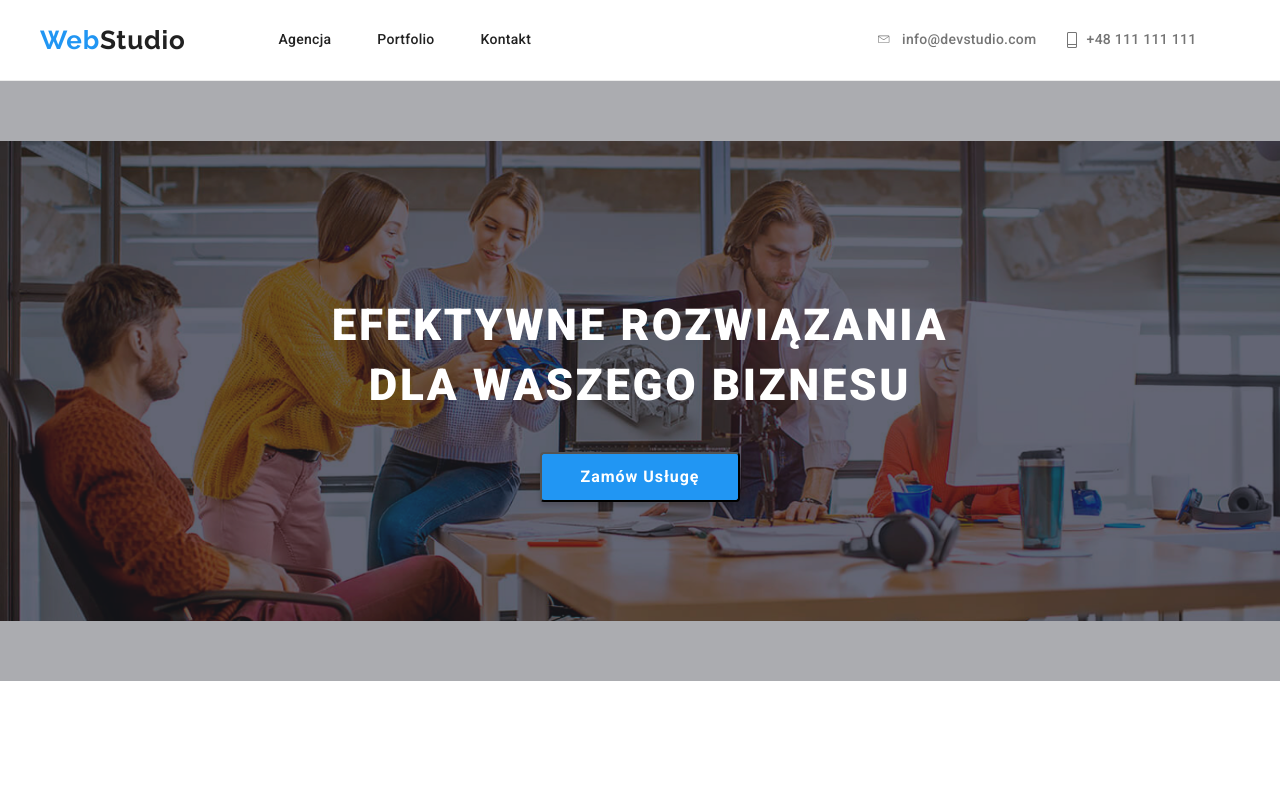
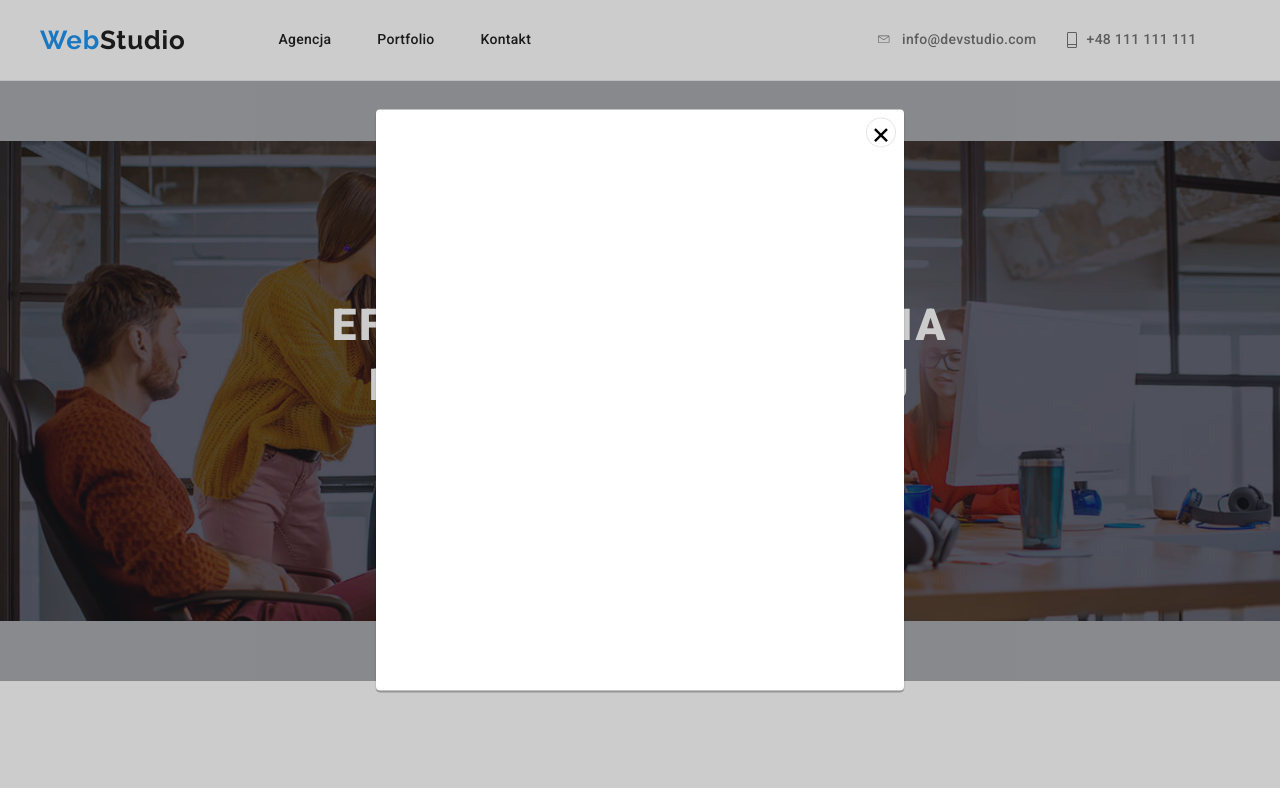
Before and after one commit to KrisDut/goit-markup-hw-05, a plain HTML site: page index.html in a window 1280 px wide. Both pictures are taken after a click on the button "Zamów Usługę". Shown: the top 788 px of the page. Drawn offline with nearby package versions, Linux system fonts and the light colour scheme; files whose address does not match are found by name.

Commit message:
add modal

```diff
--- a/index.html
+++ b/index.html
@@ -26,7 +26,7 @@
               >Web<span id="studio-nav">Studio</span></a
             >
           </li>
-          <li><a href="" class="agencja-nav">Agencja</a></li>
+          <li><a href="index.html" class="agencja-nav">Agencja</a></li>
           <li><a href="portfolio.html" class="portfolio-nav">Portfolio</a></li>
           <li><a href="" class="kontakt-nav">Kontakt</a></li>
 
@@ -49,7 +49,7 @@
       <section class="section-1-index">
         <div class="bg">
           <h1 class="h1-index">EFEKTYWNE ROZWIĄZANIA DLA WASZEGO BIZNESU</h1>
-          <button class="button-index">
+          <button class="button-index" data-modal-open>
             <a class="zamow">Zamów Usługę</a>
           </button>
         </div>
@@ -562,6 +562,13 @@
         </div>
       </div>
     </footer>
+
+<div class="backdrop is-hidden" data-modal>
+  <div class="modal">
+    <button type="button" class="close-btn" data-modal-close><div class="x">×</div></button>
+  </div>
+</div>
+
     <script src="./js/modal.js"></script>
   </body>
 </html>
--- a/style.css
+++ b/style.css
@@ -25,6 +25,7 @@ ul {
 .nav {
   display: flex;
   width: 1200px;
+  height: 80px;
   align-items: center;
   background-color: #ffffff;
   padding-left: 0px;
@@ -32,6 +33,7 @@ ul {
 
 .webstudio-nav {
   display: flex;
+  align-items: stretch;
   align-content: center;
   height: 31px;
   font-family: Raleway;
@@ -53,6 +55,7 @@ ul {
 
 .agencja-nav {
   display: flex;
+  align-items: stretch;
   align-content: center;
   font-family: Roboto;
   font-style: normal;
@@ -64,10 +67,12 @@ ul {
   color: #212121;
   cursor: pointer;
   margin-right: 46px;
+  transition-property: color;
 }
 
 .portfolio-nav {
   display: flex;
+  align-items: stretch;
   align-content: center;
   font-family: Roboto;
   font-style: normal;
@@ -83,6 +88,7 @@ ul {
 
 .kontakt-nav {
   display: flex;
+  align-items: stretch;
   align-content: center;
   font-family: Roboto;
   font-style: normal;
@@ -102,6 +108,7 @@ ul {
 
 .mail-nav {
   display: flex;
+  align-items: stretch;
   align-content: center;
   font-family: Roboto;
   font-style: normal;
@@ -128,6 +135,7 @@ ul {
 
 .tel-nav {
   display: flex;
+  align-items: stretch;
   align-content: center;
   font-family: Roboto;
   font-style: normal;
@@ -147,8 +155,6 @@ ul {
 .mail-nav:hover,
 .tel-nav:hover {
   color: #2196f3;
-  transition-duration: 250ms;
-  transition-timing-function: cubic-bezier(0.4, 0, 0.2, 1);
 }
 
 .section-1-index {
@@ -170,7 +176,7 @@ ul {
   height: 100%;
   width: 100%;
   background-color: rgba(47, 48, 58, 0.4);
-  display: inline-flex;
+  display: flex;
   flex-direction: column;
   align-items: center;
   justify-content: center;
@@ -191,16 +197,63 @@ ul {
 }
 
 .button-index {
+  display: flex;
   width: 200px;
   height: 50px;
   background: #2196f3;
   box-shadow: 0px 4px 4px rgba(0, 0, 0, 0.15);
   border-radius: 4px;
+  justify-content: center;
+  align-items: center;
+}
+
+.backdrop {
+  position: fixed;
+  left: 0;
+  top: 0;
+  height: 100%;
+  width: 100%;
+  background: rgba(0, 0, 0, 0.2);
+}
+
+.modal {
+  position: absolute;
+  left: 50%;
+  top: 50%;
+  transform: translate(-50%, -50%);
+  width: 528px;
+  height: 581px;
+  background: #ffffff;
+  box-shadow: 0px 1px 3px rgba(0, 0, 0, 0.12), 0px 1px 1px rgba(0, 0, 0, 0.14),
+    0px 2px 1px rgba(0, 0, 0, 0.2);
+  border-radius: 4px;
+}
+
+.close-btn {
+  position: absolute;
+  display: flex;
+  top: 8px;
+  right: 8px;
+  width: 30px;
+  height: 30px;
+  background: #ffffff;
+  border: 1px solid rgba(0, 0, 0, 0.1);
+  border-radius: 50%;
+  align-items: center;
+  justify-content: center;
+}
+
+.is-hidden {
+  opacity: 0;
+  visibility: hidden;
+  pointer-events: none;
+}
+
+.x {
+  font-size: 30px;
 }
 
 .zamow {
-  width: 117px;
-
   font-family: Roboto;
   font-style: normal;
   font-weight: bold;
```
Also changed, not shown: portfolio.html (+2 -2 lines), js/modal.js (renamed from modal.js).
